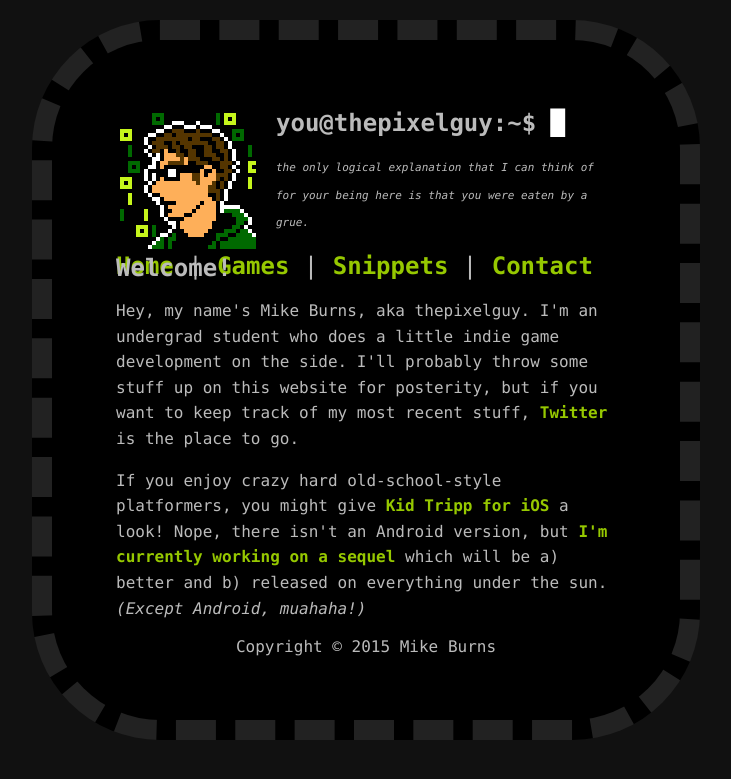
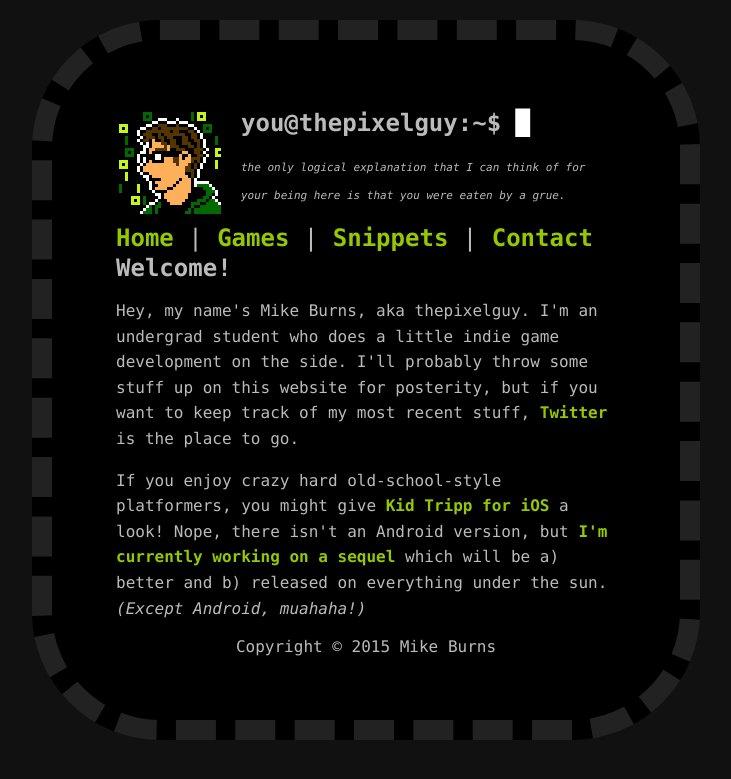
Before and after one commit to thatpixelguy/thatpixelguy.github.io, a Jekyll site: the page built from index.html, in a window 1280 px wide. Shown: the top 779 px of the page, without its empty margins (274-1005 px from the left). Built offline with Jekyll 4.4.1, drawn with Linux system fonts in a browser that asks for light colours.

Commit message:
Updated default.html

```diff
--- a/_layouts/default.html
+++ b/_layouts/default.html
@@ -14,7 +14,7 @@
     <div class='container'>
 
       <div class='header'>
-        <img src='/avatar-140x140.png' style='margin-right: 20px;'>
+        <img src='/avatar.png' style='margin-right: 20px;'>
         <h2>you@thepixelguy:~$ <div id='blinkingcursor' style='display: inline;'>█</div></h2>
         <p><i style='font-size: 11px;'>the only logical explanation that I can think of for your being here is that you were eaten by a grue.</i></p>
         <div class='nav'>
```
